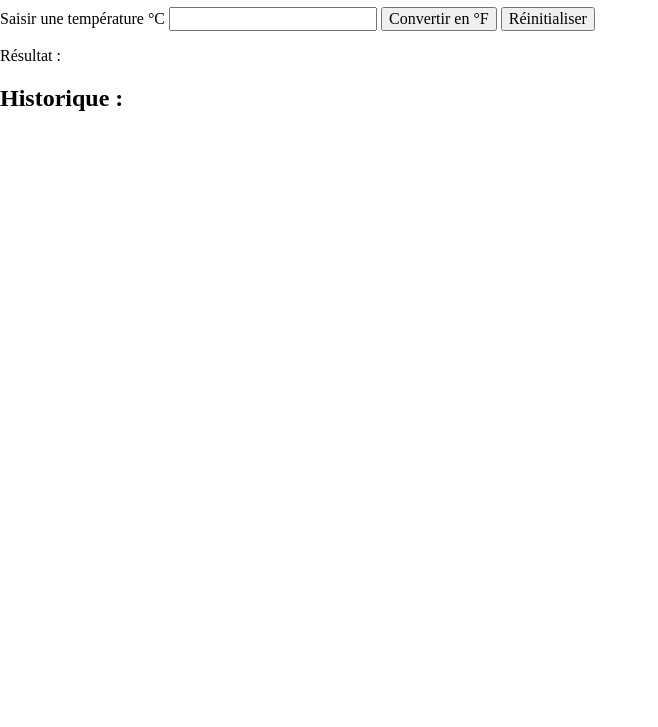
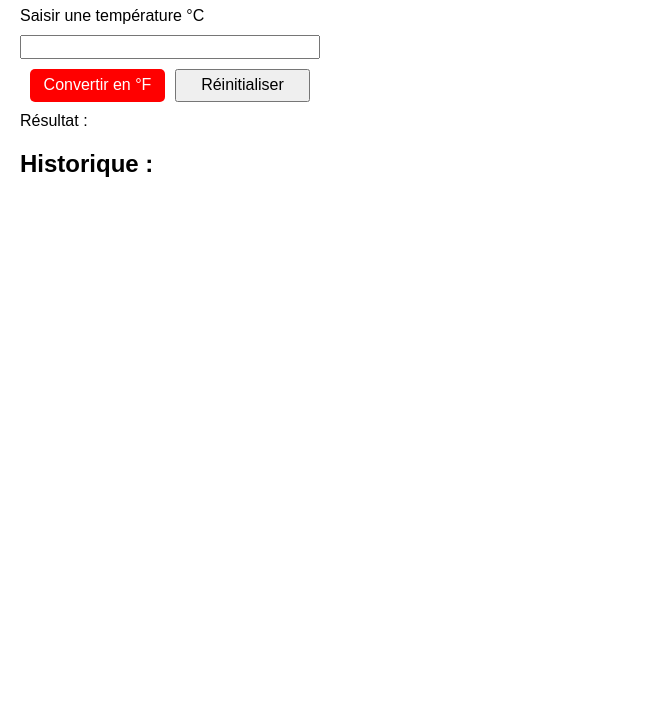
Before and after one commit to divtec-cejef/133a-celsius-fahrenheit-noeen, a plain HTML site: page index.html in a window 1280 px wide. Shown: the part 73-800 px from the top of the page, without its empty margins (0-658 px from the left). Drawn offline with Linux system fonts and the light colour scheme.

Commit message:
modification styles

```diff
--- a/css/main.css
+++ b/css/main.css
@@ -0,0 +1,33 @@
+body {
+    padding-left: 20px;
+    font-family: "Anek Malayalam Medium", sans-serif;
+}
+
+.convertisseur {
+    display: flex;
+    flex-flow: row wrap;
+    width: 300px;
+    justify-content: space-evenly;
+    row-gap: 10px;
+}
+
+label, input, .resultat {
+    width: 100%;
+    margin: 0;
+}
+
+button {
+    width: 45%;
+    padding: 5px;
+}
+
+.convertir {
+    background-color: red;
+    border: darkred;
+    color: white;
+    border-radius: 5px;
+}
+
+li {
+    list-style: circle;
+}
--- a/index.html
+++ b/index.html
@@ -4,10 +4,11 @@
     <meta charset="UTF-8">
     <title>Title</title>
     <link rel="stylesheet" href="css/normalize.css">
+    <link rel="stylesheet" href="css/main.css">
 </head>
 <body>
+<h1>Convertisseur Celsius > Fahrenheit</h1>
 <div class="convertisseur">
-    <h1>Convertisseur Celsius > Fahrenheit</h1>
     <label for="tempC">Saisir une température °C</label>
     <input type="text" id="tempC">
     <button class="convertir">Convertir en °F</button>
--- a/js/main.js
+++ b/js/main.js
@@ -17,7 +17,7 @@ buttonConvertir.addEventListener("click", () => {
    if(isNaN(parseFloat(tempC.value))) {
       alert(`Erreur ! Entrez un nombre.`)
    } else {
-      resultat.innerHTML =`Résultat : ${parseFloat(tempC.value) * 9 / 5 + 32}°F`;
+      resultat.innerHTML =`Résultat : <strong>${parseFloat(tempC.value) * 9 / 5 + 32}°F</strong>`;
       historique.innerHTML += `<li>${parseFloat(tempC.value)}°C = ${parseFloat(tempC.value) * 9 / 5 + 32} °F`;
    }
 });
```
